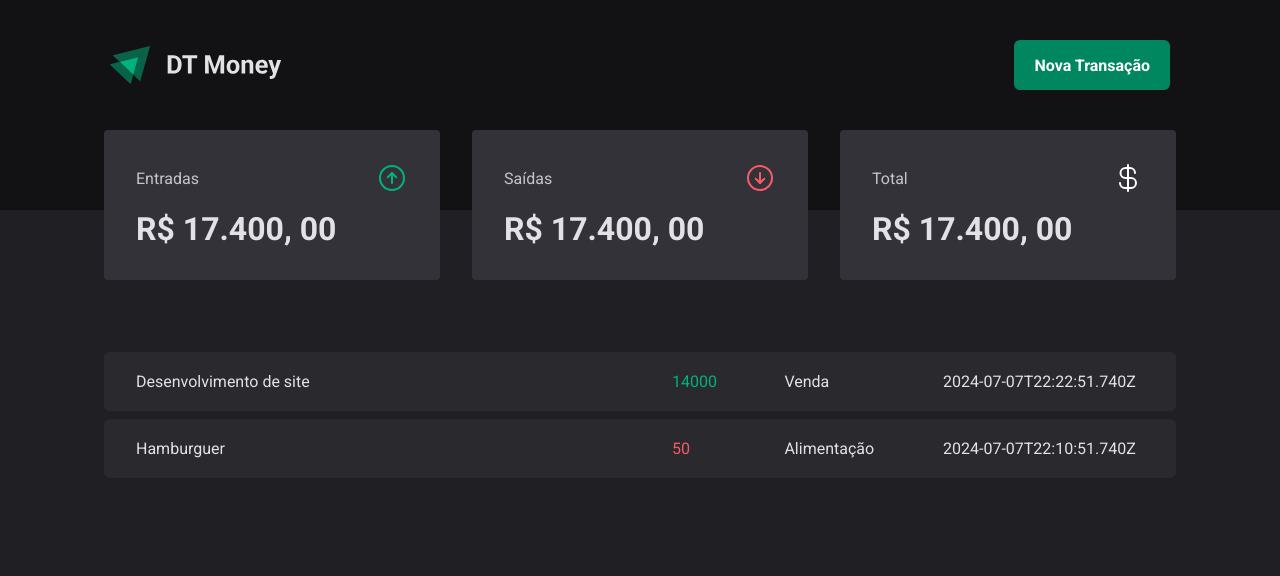
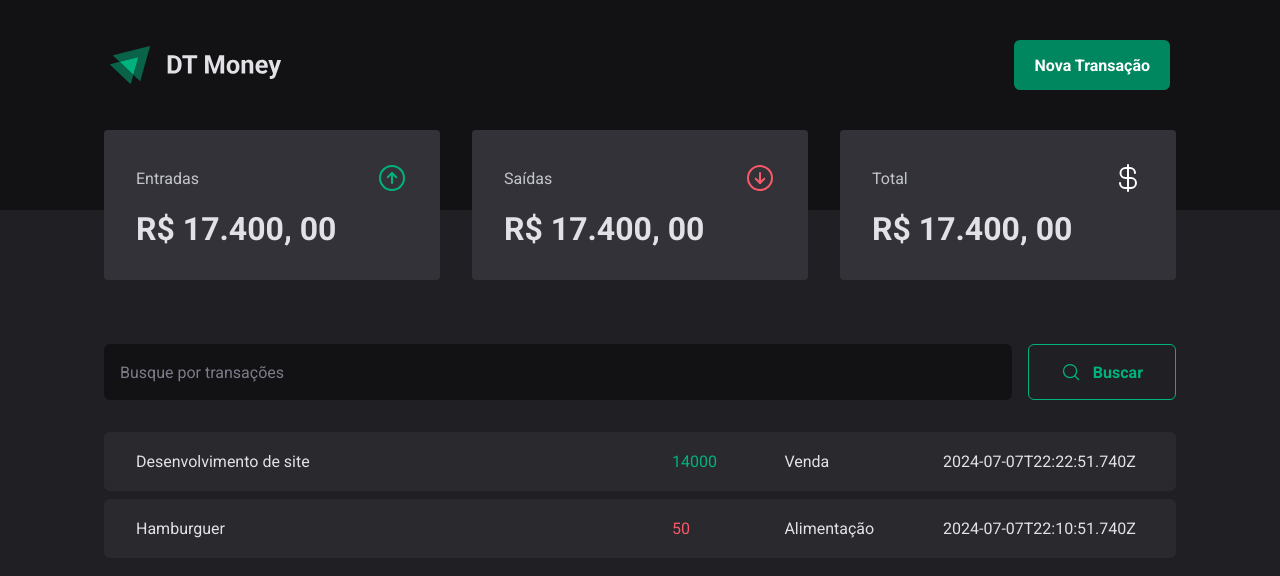
Before and after one commit to shindhi/03-dt-money, a React (Vite) app: page / in a window 1280 px wide. Shown: the top 576 px of the page. Built offline with nearby package versions, Linux system fonts and the light colour scheme; data requests are answered from the project's data file.

Commit message:
adiciona component SearchForm

```diff
--- /dev/null
+++ b/src/pages/Transactions/components/SearchForm/index.tsx
@@ -0,0 +1,16 @@
+import { MagnifyingGlass } from "phosphor-react"
+
+import { SearchFormContainer } from './styled'
+
+export function SearchForm() {
+  return (
+    <SearchFormContainer>
+      <input type="text" placeholder="Busque por transações" />
+
+      <button>
+        <MagnifyingGlass />
+        Buscar
+      </button>
+    </SearchFormContainer>
+  )
+}
--- /dev/null
+++ b/src/pages/Transactions/components/SearchForm/styled.ts
@@ -0,0 +1,45 @@
+import styled from 'styled-components'
+
+export const SearchFormContainer = styled.form`
+  display: flex;
+  gap: 1.6rem;
+
+  input {
+    flex: 1;
+    border-radius: 6px;
+    border: 0;
+    background: ${({ theme }) => theme['gray-900']};
+    color: ${({ theme }) => theme['gray-300']};
+    padding: 1.6rem;
+
+    &::placeholder {
+      color: ${({ theme }) => theme['gray-500']};
+    }
+  }
+
+  button {
+    display: flex;
+    align-items: center;
+    gap: 1.2rem;
+
+    border: 0;
+    padding: 1.7rem 3.2rem;
+    background: transparent;
+    border: 1px solid ${({ theme }) => theme['green-300']};
+    color: ${({ theme }) => theme['green-300']};
+    font-weight: 700;
+    border-radius: 6px;
+
+    &:hover {
+      background: ${({ theme }) => theme['green-500']};
+      border-color: ${({ theme }) => theme['green-500']};
+      color: ${({ theme }) => theme.white};
+      transition: all .2s;
+    }
+
+    > svg {
+      line-height: 0;
+      font-size: 2rem;
+    }
+  }
+`
--- a/src/pages/Transactions/index.tsx
+++ b/src/pages/Transactions/index.tsx
@@ -2,6 +2,7 @@ import { useEffect, useState } from "react";
 
 import { Header } from "../../components/Header";
 import { Summary } from "../../components/Summary";
+import { SearchForm } from "./components/SearchForm"
 import { PriceHighlight, TransactionContainer, TransactionTable } from "./styled";
 
 interface Transaction {
@@ -33,6 +34,7 @@ export function Transactions() {
       <Summary />
 
       <TransactionContainer>
+        <SearchForm />
 
         <TransactionTable>
           <tbody>
```
